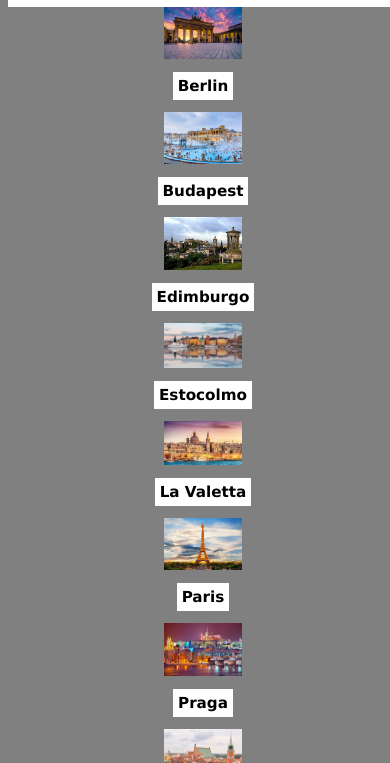
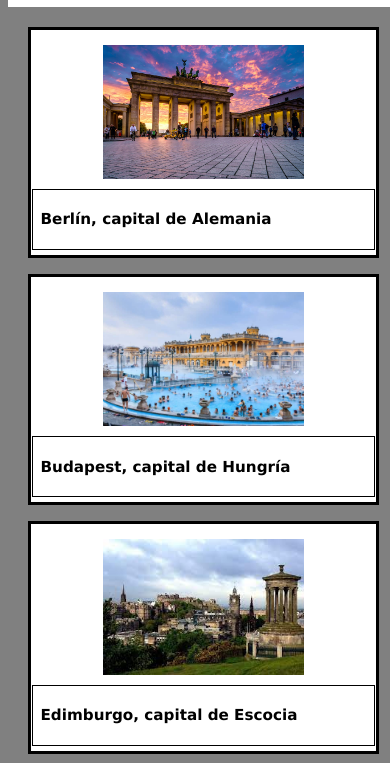
Before and after one commit to anagarlopez/Images-Gallery, a website: page index.html in a window 390 px wide. Shown: the part 81-844 px from the top of the page. Drawn offline with Linux system fonts and the light colour scheme; files whose address does not match are found by name.

Commit message:
responsive grid, still need 2 columns

```diff
--- a/index.html
+++ b/index.html
@@ -17,42 +17,42 @@
 
         <div class="image_container">
           <img src="./photos/berlin.jpeg" alt="berlin" class="image">
-          <h2>Berlin</h2>
+          <div class="descripcion"><h2>Berlín, capital de Alemania</h2></div>
         </div>
 
         <div class="image_container">
           <img src="./photos/Budapest.jpeg" alt="budapest" class="image">
-          <h2>Budapest</h2>
+          <div class="descripcion"><h2>Budapest, capital de Hungría</h2></div>
         </div>
 
         <div class="image_container">
           <img src="./photos/Edimburgo.jpeg" alt="Edimburgo" class="image">
-          <h2>Edimburgo</h2>
+          <div class="descripcion"><h2>Edimburgo, capital de Escocia</h2></div>
         </div>
 
         <div class="image_container">
           <img src=".//photos/Estocolmo.jpeg" alt="estocolmo" class="image">
-          <h2>Estocolmo</h2>
+          <div class="descripcion"><h2>Estocolmo, capital de Suecia</h2></div>
         </div>
 
         <div class="image_container">
           <img src="./photos/La-Valetta.jpeg" alt="valetta" class="image">
-          <h2>La Valetta</h2>
+          <div class="descripcion"><h2>La Valetta, capital de Malta</h2></div>
         </div>
 
         <div class="image_container">
           <img src="./photos/paris.jpeg" alt="paris" class="image">
-          <h2>Paris</h2>
+          <div class="descripcion"><h2>París, capital de Francia</h2></div>
         </div>
 
         <div class="image_container">
           <img src="./photos/praga.jpeg" alt="praga" class="image">
-          <h2>Praga</h2>
+          <div class="descripcion"><h2>Praga, capital de República Checa</h2></div>
         </div>
 
         <div class="image_container">
           <img src="./photos/varsovia.jpeg" alt="varsovia" class="image">
-          <h2>Varsovia</h2>
+          <div class="descripcion"><h2>Varsovia, capital de Polonia</h2></div>
         </div>
 
       </div>
--- a/style.scss
+++ b/style.scss
@@ -25,37 +25,48 @@ header {
         font-size: 3vmax;
     }
 }
-main {
-    height: 80%;
-}
+
 
 #gallery_container {
     display: flex;
     flex-direction: row;
+    gap: 1em;
     justify-content: space-between;
     align-items: center;
     flex-wrap: wrap;
-
-    height: 50%;
+    padding: 5%;
+    height: 40%;
 }
 
 .image_container {
     display: flex;
     flex-direction: column;
     align-items: center;
+    box-sizing: content-box;
+    width: 100%;
+    border: solid 3px;
+    padding: 5px;
+    background-color: white;
 
-    width: 100%;
 
     h2 {
         font-size: 1.8vmax;
         padding: 5px;
-        background-color: white;
+
     }
     .image{
-        height: 50%;
-        width: 20%;
+        width: 60%;
+        padding: 3%;
+    }
 
+    .descripcion{
+        box-sizing: content-box;
+        width: 100%;
+        border: solid 1px;
+        padding: 3px;
+        align-items: center;
     }
+
 }
 
 
@@ -75,7 +86,6 @@ main {
 
     .image_container {
 
-        width: 25%;
 
         h2 {
             font-size: 1.5vmax;
@@ -106,6 +116,8 @@ main {
     .image_container {
 
         width: 50%;
+        display: flex;
+        flex-direction: column;
 
         h2 {
             font-size: 2.5vmax;
```
Also changed, not shown: style.css, 1 other file.
